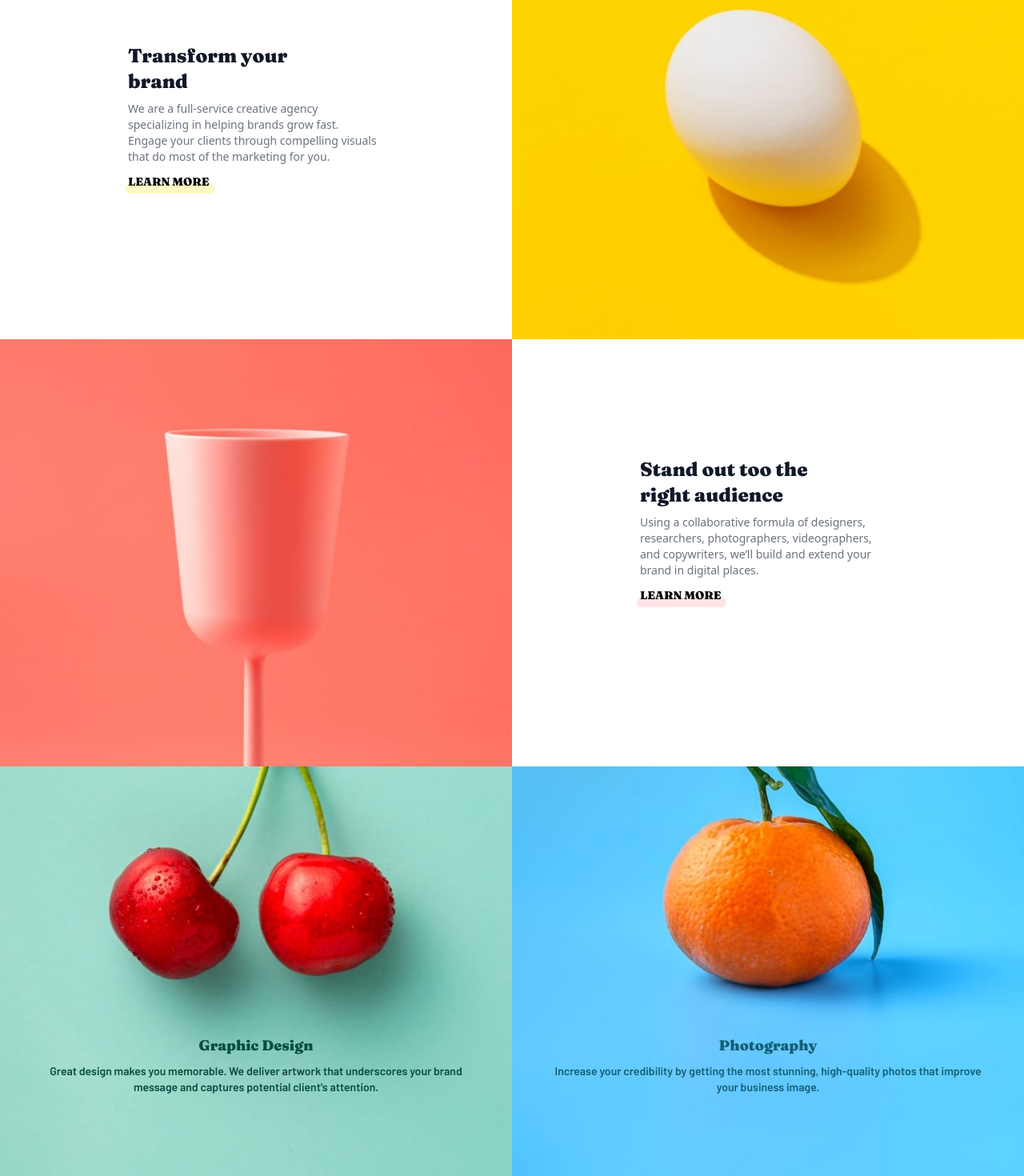
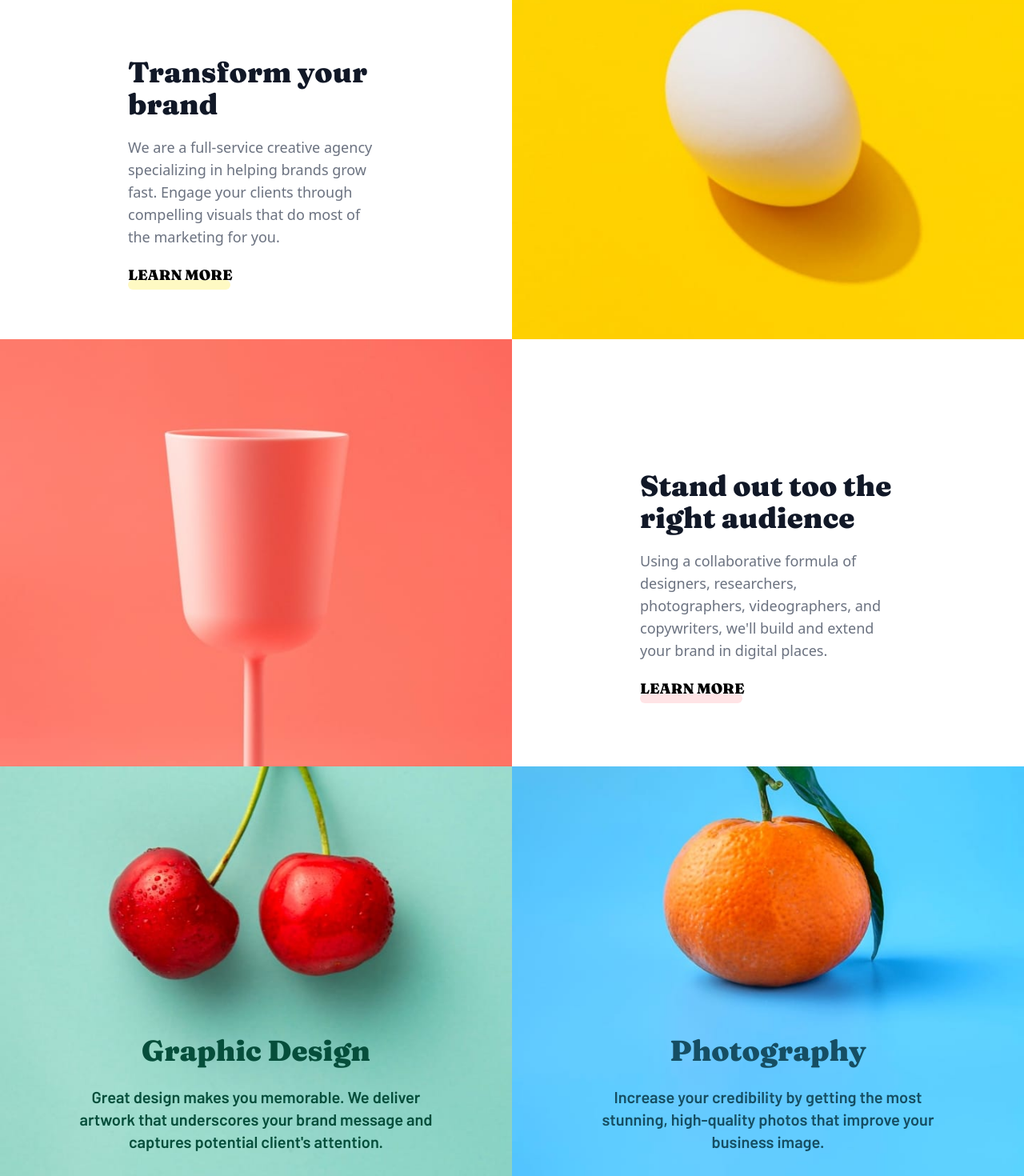
Before and after one commit to timbosTours/Frontend-Mentor-Sunnyside-Agency, a Next.js app: page / in a window 1280 px wide. Shown: the part 820-2290 px from the top of the page at 80% size. Built offline with nearby package versions, Linux system fonts and the light colour scheme.

Commit message:
xl: resizing

```diff
--- a/components/Banner.tsx
+++ b/components/Banner.tsx
@@ -34,7 +34,8 @@ function Banner() {
                 <div className={barlow.className}>
         <nav className="flex absolute w-full justify-between px-4 py-3 z-50">
         <div className="flex items-center text-2xl text-white mr-4 md:text-3xl md:-mt-2">
-        <h1 tabIndex={1} className="md:font-bold">sunnyside</h1>
+        <h1 tabIndex={1} className="md:font-extrabold
+        ">sunnyside</h1>
         </div>
             <div className='md:hidden' >
                 <button onClick={handleClick}>
--- a/components/Content.tsx
+++ b/components/Content.tsx
@@ -30,14 +30,14 @@ function Content() {
         />
                 <div className="h-96 text-center m-8 md:h-52 md:text-left md:w-80">
 
-            <div className="text-gray-900 text-4xl weight md:text-2xl ">
+            <div className="text-gray-900 text-4xl weight pt-4 md:text-2xl xl:text-4xl">
             <h1 className={fraunces.className}>Transform your <br /> brand</h1>
             </div>
-            <p className="m-7 mx-10 text-gray-500 text-xl md:m-2 md:text-sm md:ml-0">  We are a full-service creative agency specializing in helping brands grow fast.
+            <p className="m-7 mx-10 text-gray-500 text-xl md:m-2 md:text-sm md:ml-0 xl:text-lg xl:py-3">  We are a full-service creative agency specializing in helping brands grow fast.
     Engage your clients through compelling visuals that do most of the marketing for you.</p>
             <div className={fraunces.className}>
             <Link
-                className="text-xl md:text-sm"
+                className="text-xl md:text-sm xl:text-lg"
                     href="/about"
                 >LEARN MORE</Link>
                 <UnderlineYellow/>
@@ -66,13 +66,13 @@ function Content() {
             height={1000}
             />
             <div className="h-96 text-center m-10 md:h-60 md:text-left md:w-80">
-            <div className="text-gray-900 text-4xl md:text-2xl">
+            <div className="text-gray-900 pt-4 text-4xl md:text-2xl xl:text-4xl">
             <h1 className={fraunces.className}>Stand out too the <br /> right audience</h1>
             </div>
-            <p className="m-4 text-gray-500 text-xl md:m-2 md:text-sm md:ml-0"> Using a collaborative formula of designers, researchers, photographers, videographers, and copywriters, we’ll build and extend your brand in digital places. </p>
+            <p className="m-4 text-gray-500 text-xl md:m-2 md:text-sm md:ml-0 xl:text-lg xl:py-3"> Using a collaborative formula of designers, researchers, photographers, videographers, and copywriters, we'll build and extend your brand in digital places. </p>
             <div className={fraunces.className}>
             <Link
-                className="text-xl md:text-sm"
+                className="text-xl md:text-sm xl:text-lg"
                     href="/about"
                 >LEARN MORE</Link>
                 <UnderlineRose/>
@@ -90,13 +90,13 @@ function Content() {
                 className="max-md:hidden"
             src='/images/desktop/image-graphic-design.jpg'
             alt="cherry"
-            width={1000}
+            width={1200}
             height={1000}
                 />
-                <div className="absolute top-2/3 text-center text-4xl text-emerald-900 md:text-lg md:-mt-5">
+                <div className="absolute top-2/3 text-center text-4xl text-emerald-900 md:text-lg md:-mt-5 xl:text-4xl">
                     <h1 className={fraunces.className}>Graphic Design</h1>
                     <div className={barlow.className}>
-                        <p className="text-xl p-2 m-4 md:text-sm md:m-0 md:mx-10">Great design makes you memorable. We deliver artwork that underscores your brand message and captures potential client's attention.</p>
+                        <p className="text-xl m-4 mx-10 p-2 md:text-sm md:mx-20 xl:text-xl">Great design makes you memorable. We deliver artwork that underscores your brand message and captures potential client's attention.</p>
                     </div>
                 </div>
             </div>
@@ -112,13 +112,13 @@ function Content() {
                 className="max-md:hidden"
             src='/images/desktop/image-photography.jpg'
             alt="orange"
-            width={1000}
+            width={1200}
             height={1000}
                 />
-                <div className="absolute top-2/3 text-center text-4xl text-cyan-800 md:text-lg md:-mt-5 ">
+                <div className="absolute top-2/3 text-center text-4xl text-cyan-900 md:text-lg md:-mt-5 xl:text-4xl">
                     <h1 className={fraunces.className}>Photography</h1>
                     <div className={barlow.className}>
-                        <p className="text-xl m-4 p-2 md:text-sm md:mx-10 md:m-0">  Increase your credibility by getting the most stunning, high-quality photos that improve your business image.</p>
+                        <p className="text-xl m-4 mx-10 p-2 md:text-sm md:mx-20 xl:text-xl ">  Increase your credibility by getting the most stunning, high-quality photos that improve your business image.</p>
                     </div>
                 </div>
                 </div>
--- a/components/UnderlineRose.tsx
+++ b/components/UnderlineRose.tsx
@@ -4,7 +4,7 @@ import React from 'react'
 
 function UnderlineRose() {
     return (
-    <div className="w-40 mx-auto -mt-2 md:w-28 md:-m-1 md:-mt-2">
+    <div className="w-40 mx-auto -mt-2 md:w-28 md:-m-1 md:-mt-2 xl:w-32 xl:-ml-0">
     <div className="h-3 bg-rose-100 rounded-md"></div>
 </div>
     )
--- a/components/UnderlineYellow.tsx
+++ b/components/UnderlineYellow.tsx
@@ -4,7 +4,7 @@ import React from 'react'
 
 function UnderlineYellow() {
     return (
-    <div className=" w-40 mx-auto -mt-2 md:w-28 md:-m-1 md:-mt-2">
+    <div className=" w-40 mx-auto -mt-2 md:w-28 md:-m-1 md:-mt-2 xl:w-32 xl:-ml-0">
     <div className="h-3 bg-yellow-100 rounded-md"></div>
 </div>
     )
```
